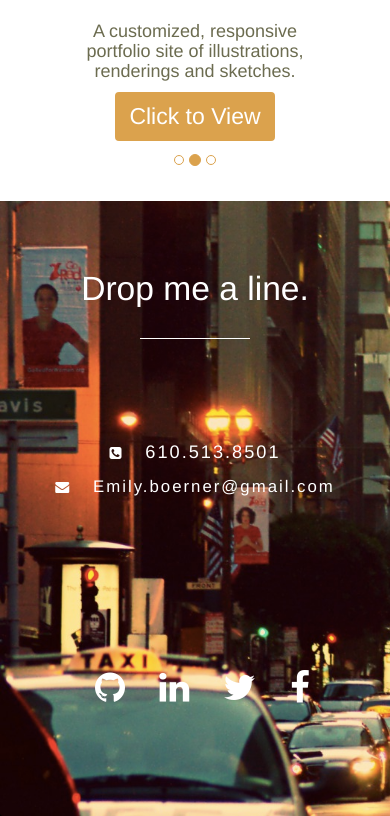
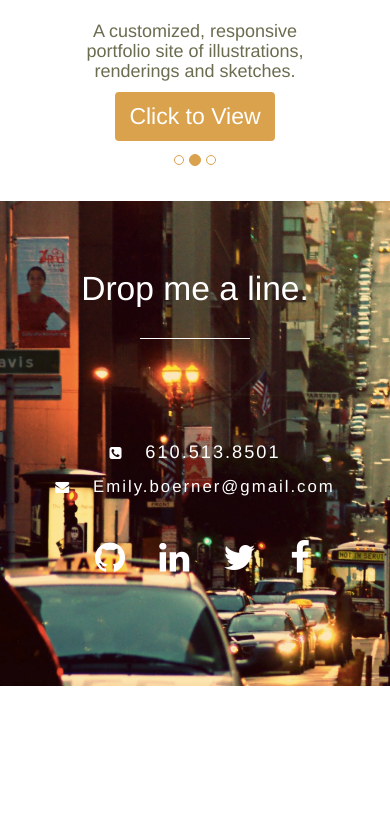
Before and after one commit to EmilyBoer/Emilyboer.github.io, a PHP site: page / in a window 390 px wide. Shown: the part 2577-3393 px from the top of the page. After the commit the page ends 3263 px from the top, so only its background shows below. Run offline with PHP 8.4, Linux system fonts and the light colour scheme; some libraries are stand-ins or nearby versions; some web fonts are replaced.

Commit message:
add features

```diff
--- a/stylesheets/default2.css
+++ b/stylesheets/default2.css
@@ -853,7 +853,7 @@ a.contact-info2:hover, a.contact-info:hover{
   font-weight: 300;
 }
 .contact-container{
-  margin-bottom: 170px;
+  margin-bottom: 40px;
 }
 .icons{
   margin-top: -20px;
```
